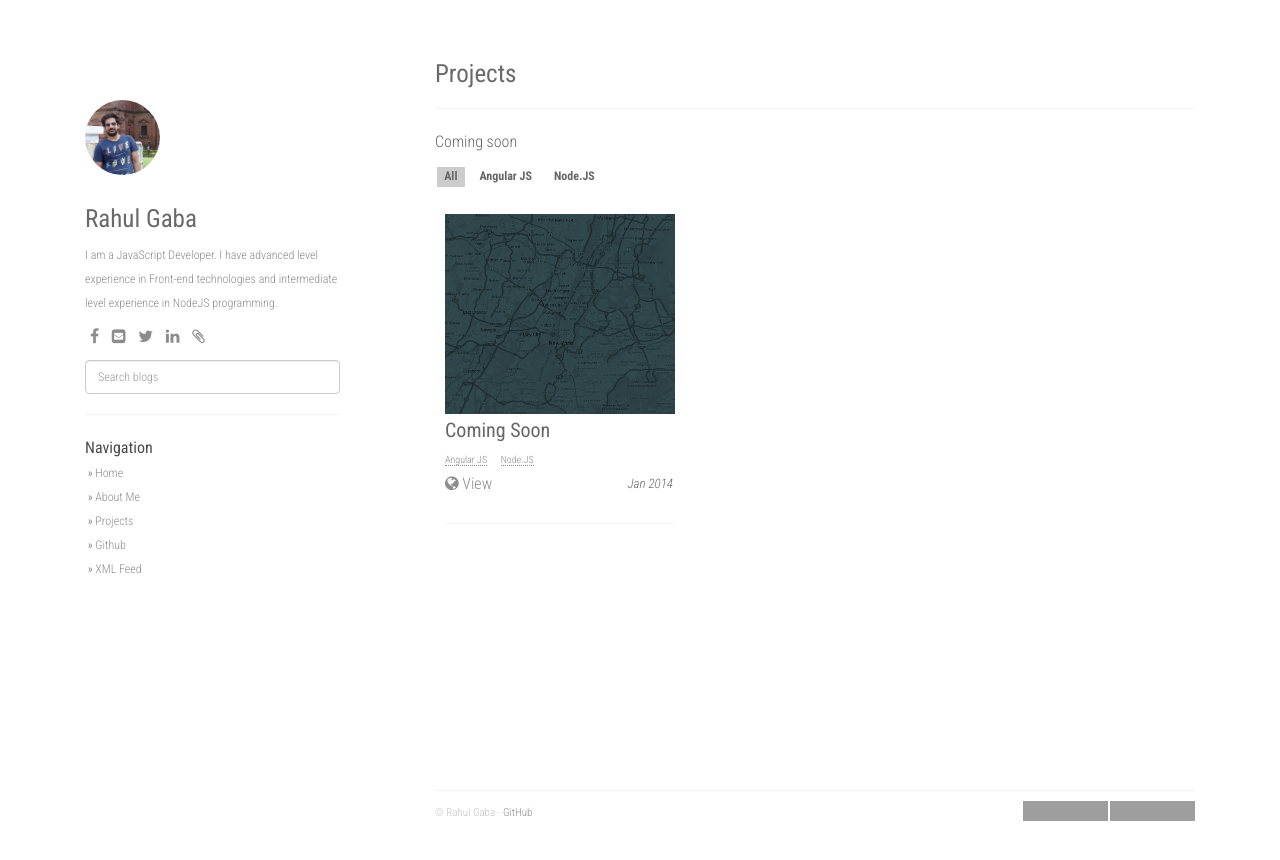
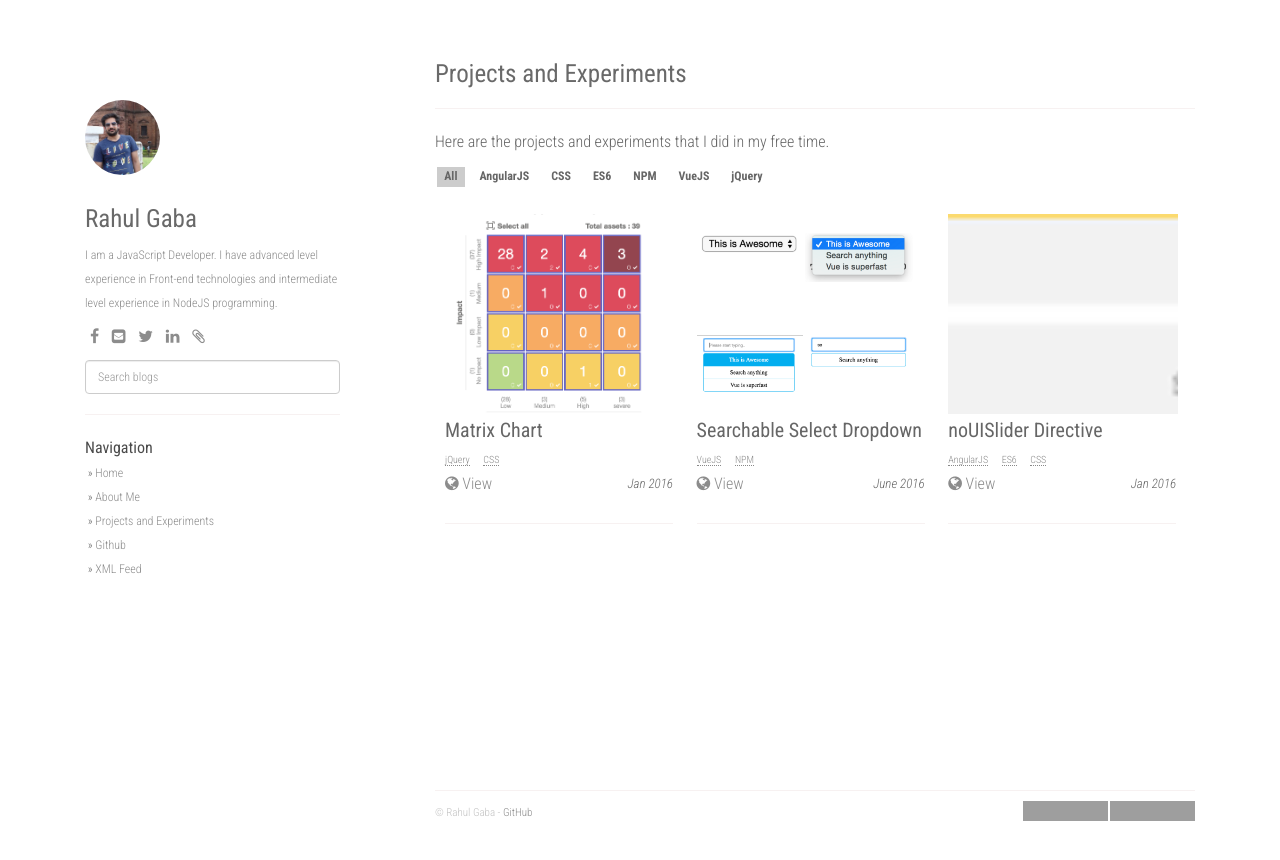
Before and after one commit to rgabs/rgabs.github.io, a Jekyll site: the page built from projects.md, in a window 1280 px wide. Shown: the top 860 px of the page. Built offline with Jekyll 4.4.1, drawn with Linux system fonts in a browser that asks for light colours; nearby versions of some CDN libraries; grey boxes are pictures that could not be loaded.

Commit message:
projects added

```diff
--- a/_config.yml
+++ b/_config.yml
@@ -33,7 +33,7 @@
 urls:
     - text: About Me
       url: /about/
-    - text: Projects
+    - text: Projects and Experiments
       url: /projects/
     - text: Github
       url: https://github.com/rahulgaba16
--- a/_data/projects.json
+++ b/_data/projects.json
@@ -1,8 +1,22 @@
 [{
-  "slug": "Coming soon",
-  "name": "Coming Soon",
-  "image": "placeholder.jpg",
-  "url": "#",
-  "date": "Jan 2014",
-  "tags": ["Angular JS", "Node.JS"]
+  "slug": "Matrix Chart",
+  "name": "Matrix Chart",
+  "image": "matrix.png",
+  "url": "http://rahulgaba16.github.io/matrixChart/",
+  "date": "Jan 2016",
+  "tags": ["jQuery", "CSS"]
+}, {
+  "slug": "Searchable Select Dropdown",
+  "name": "Searchable Select Dropdown",
+  "image": "dropdown.png",
+  "url": "https://rahulgaba16.github.io/searchable-select-dropdown/",
+  "date": "June 2016",
+  "tags": ["VueJS", "NPM"]
+}, {
+  "slug": "noUISlider Directive",
+  "name": "noUISlider Directive",
+  "image": "nouislider.png",
+  "url": "https://rahulgaba16.github.io/2016/01/06/es6-based-angular-directive-for.html",
+  "date": "Jan 2016",
+  "tags": ["AngularJS", "ES6", "CSS"]
 }]
--- a/projects.md
+++ b/projects.md
@@ -1,7 +1,7 @@
 ---
 layout: project
-title: Projects
+title: Projects and Experiments
 permalink: /projects/
 ---
 
-Coming soon
+Here are the projects and experiments that I did in my free time.
```
Also changed, not shown: static/projects/dropdown.png (added), static/projects/matrix.png (added), static/projects/nouislider.png (added).
